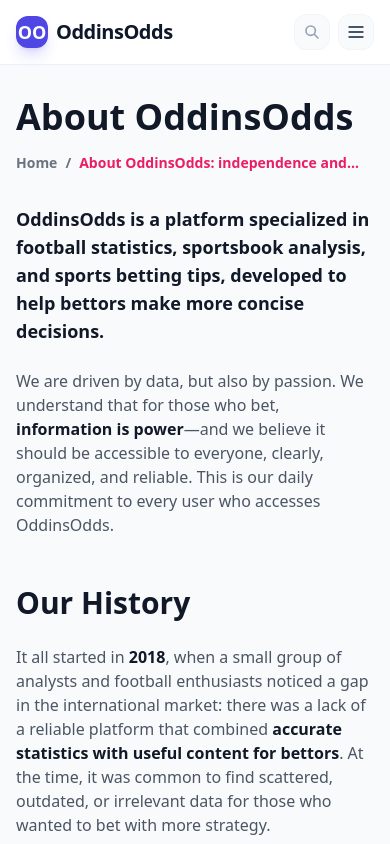
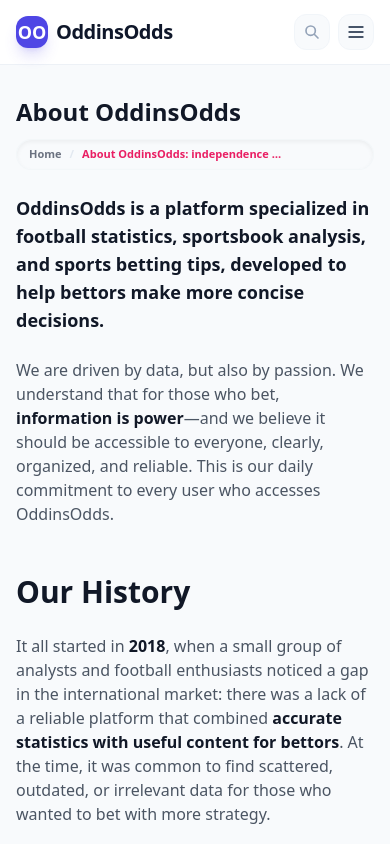
Before and after one commit to HitendraKakadiya/oddins-odds-master, a Next.js app in the folder apps/frontend/: page /about in a window 390 px wide. Shown: the top 844 px of the page. Built offline with nearby package versions, Linux system fonts and the light colour scheme.

Commit message:
make responsive about and author pages

```diff
--- a/apps/frontend/src/app/about/page.tsx
+++ b/apps/frontend/src/app/about/page.tsx
@@ -7,12 +7,12 @@
   return (
     <div className="max-w-[1440px] mx-auto px-4 sm:px-6 lg:px-8 py-8">
       {/* Header Section */}
-      <div className="mb-8">
-         <h1 className="text-4xl font-black text-gray-900 mb-4">About OddinsOdds</h1>
-         <div className="flex items-center gap-2 text-sm text-gray-500 font-bold">
+      <div className="mb-6 sm:mb-8 transition-all duration-300">
+         <h1 className="text-2xl sm:text-3xl lg:text-4xl font-black text-gray-900 mb-3 sm:mb-4 leading-tight">About OddinsOdds</h1>
+         <div className="flex flex-wrap items-center gap-2 text-[11px] sm:text-sm text-gray-500 font-bold bg-slate-50 self-start px-3 sm:px-4 py-1.5 sm:py-2 rounded-full border border-slate-100/60 shadow-inner">
             <Link href="/" className="hover:text-brand-pink transition-colors">Home</Link>
-            <span>/</span>
-            <span className="text-brand-pink">About OddinsOdds: independence and...</span>
+            <span className="text-slate-200">/</span>
+            <span className="text-brand-pink truncate max-w-[200px] sm:max-w-none">About OddinsOdds: independence and...</span>
          </div>
       </div>
 
--- a/apps/frontend/src/app/authors/[slug]/page.tsx
+++ b/apps/frontend/src/app/authors/[slug]/page.tsx
@@ -79,10 +79,10 @@
             </div>
          </div>
 
-         <h1 className="text-3xl font-black text-slate-900 mb-6">{author.name}</h1>
+         <h1 className="text-2xl sm:text-3xl lg:text-4xl font-black text-slate-900 mb-4 sm:mb-6">{author.name}</h1>
 
          {/* Meta Info */}
-         <div className="flex items-center justify-center gap-6 text-sm text-slate-500 font-medium mb-12">
+         <div className="flex flex-col sm:flex-row items-center justify-center gap-3 sm:gap-6 text-[11px] sm:text-sm text-slate-500 font-medium mb-8 sm:mb-12 bg-slate-50/50 py-3 sm:py-0 rounded-xl sm:bg-transparent">
             <div className="flex items-center gap-2">
                <svg className="w-4 h-4 text-slate-400" fill="currentColor" viewBox="0 0 24 24"><path d="M19 4h-2V2h-2v2H9V2H7v2H5c-1.103 0-2 .897-2 2v14c0 1.103.897 2 2 2h14c1.103 0 2-.897 2-2V6c0-1.103-.897-2-2-2zm.002 16H5V8h14l.002 12z"/><path d="M11 10h2v5H9v-2h2z"/><path d="M13 15h-2v2h2zM9 10H7v2h2z"/><path d="M7 15h2v2H7z"/><path d="M15 10h2v2h-2z"/><path d="M17 15h-2v2h2z"/></svg>
                <span>Updated: {author.updatedAt}</span>
@@ -94,8 +94,8 @@
          </div>
 
          {/* Brief Story Card */}
-         <div className="bg-white rounded-2xl border border-slate-100 p-8 text-left shadow-sm mb-8">
-            <h2 className="text-xl font-bold text-slate-900 mb-4">Brief Story</h2>
+         <div className="bg-white rounded-2xl border border-slate-100 p-6 sm:p-8 text-left shadow-sm mb-6 sm:mb-8">
+            <h2 className="text-lg sm:text-xl font-bold text-slate-900 mb-4">Brief Story</h2>
             <p className="text-slate-600 leading-relaxed mb-6">
                {author.bio}
             </p>
@@ -113,8 +113,8 @@
          </div>
 
          {/* Fun Facts Card */}
-         <div className="bg-white rounded-2xl border border-slate-100 p-8 text-left shadow-sm">
-            <h2 className="text-xl font-bold text-slate-900 mb-4">{author.name.split(' ')[0]}&rsquo;s Fun Facts</h2>
+         <div className="bg-white rounded-2xl border border-slate-100 p-6 sm:p-8 text-left shadow-sm">
+            <h2 className="text-lg sm:text-xl font-bold text-slate-900 mb-4">{author.name.split(' ')[0]}&rsquo;s Fun Facts</h2>
             <ul className="space-y-3">
                {author.funFacts.map((fact, index) => (
                   <li key={index} className="flex items-start gap-3 text-slate-700">
--- a/apps/frontend/src/app/authors/page.tsx
+++ b/apps/frontend/src/app/authors/page.tsx
@@ -26,18 +26,18 @@
   ];
 
   return (
-    <div className="max-w-[1440px] mx-auto px-4 sm:px-6 lg:px-8 py-16">
+    <div className="max-w-[1440px] mx-auto px-4 sm:px-6 lg:px-8 py-10 sm:py-16">
 
       {/* Header */}
-      <div className="text-center mb-16">
-        <h1 className="text-4xl md:text-5xl font-black text-slate-900 mb-4">OddinsOdds Authors</h1>
-        <p className="text-slate-500 font-medium">
+      <div className="text-center mb-10 sm:mb-16">
+        <h1 className="text-2xl sm:text-4xl md:text-5xl font-black text-slate-900 mb-3 sm:mb-4 leading-tight">OddinsOdds Authors</h1>
+        <p className="text-slate-500 font-medium text-xs sm:text-base max-w-2xl mx-auto px-4">
            Meet the passionate authors at OddinsOdds, delivering top-notch football stats and insightful analysis
         </p>
       </div>
 
       {/* Authors Grid */}
-      <div className="grid grid-cols-1 md:grid-cols-2 lg:grid-cols-3 gap-8 max-w-5xl mx-auto mb-20">
+      <div className="grid grid-cols-1 sm:grid-cols-2 lg:grid-cols-3 gap-6 sm:gap-8 max-w-5xl mx-auto mb-16 sm:mb-20">
         {authors.map((author) => (
           <AuthorCard
             key={author.id}
--- a/apps/frontend/src/components/About/AuthorBio.tsx
+++ b/apps/frontend/src/components/About/AuthorBio.tsx
@@ -1,6 +1,6 @@
 export default function AuthorBio() {
   return (
-    <div className="bg-white border boundary-slate-100 rounded-2xl p-6 flex flex-col md:flex-row items-center gap-6 mt-8 shadow-sm">
+    <div className="bg-white border boundary-slate-100 rounded-2xl p-4 sm:p-6 lg:p-8 flex flex-col sm:flex-row items-center sm:items-start gap-4 sm:gap-6 mt-6 sm:mt-8 shadow-sm">
        <div className="relative">
           <div className="w-24 h-24 rounded-full overflow-hidden bg-gray-200">
              {/* Placeholder for author image */}
--- a/apps/frontend/src/components/Authors/AuthorCard.tsx
+++ b/apps/frontend/src/components/Authors/AuthorCard.tsx
@@ -9,7 +9,7 @@
 
 export default function AuthorCard({ name, role, imageUrl, link }: AuthorCardProps) {
   return (
-    <div className="bg-white rounded-3xl p-8 text-center border border-slate-100 shadow-sm hover:shadow-md transition-shadow flex flex-col items-center">
+    <div className="bg-white rounded-3xl p-6 sm:p-8 text-center border border-slate-100 shadow-sm hover:shadow-md transition-shadow flex flex-col items-center">
       <div className="w-24 h-24 rounded-full overflow-hidden mb-6 bg-slate-100 border-4 border-slate-50 relative">
         {imageUrl ? (
             <img src={imageUrl} alt={name} className="w-full h-full object-cover" />
```
